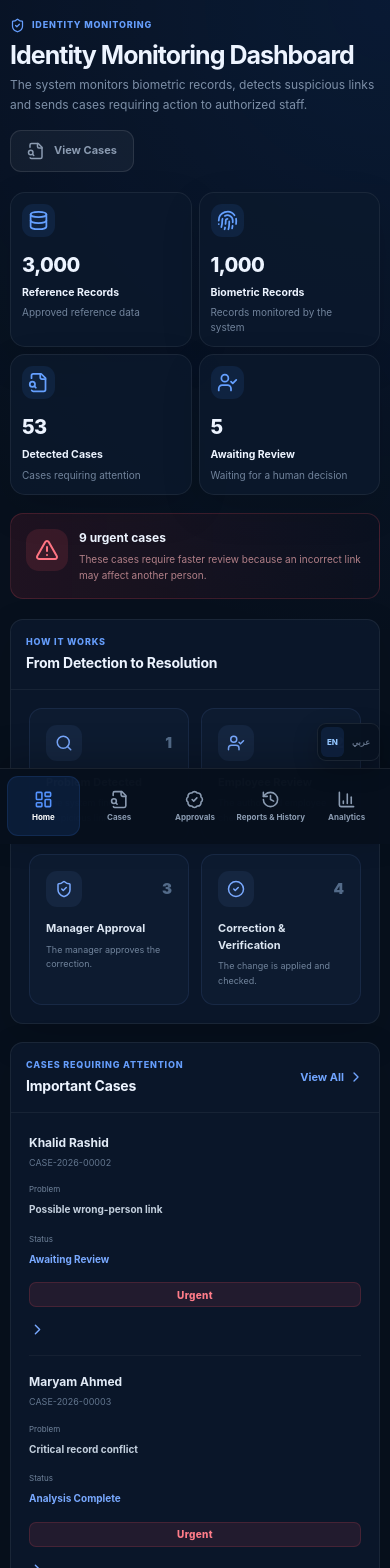
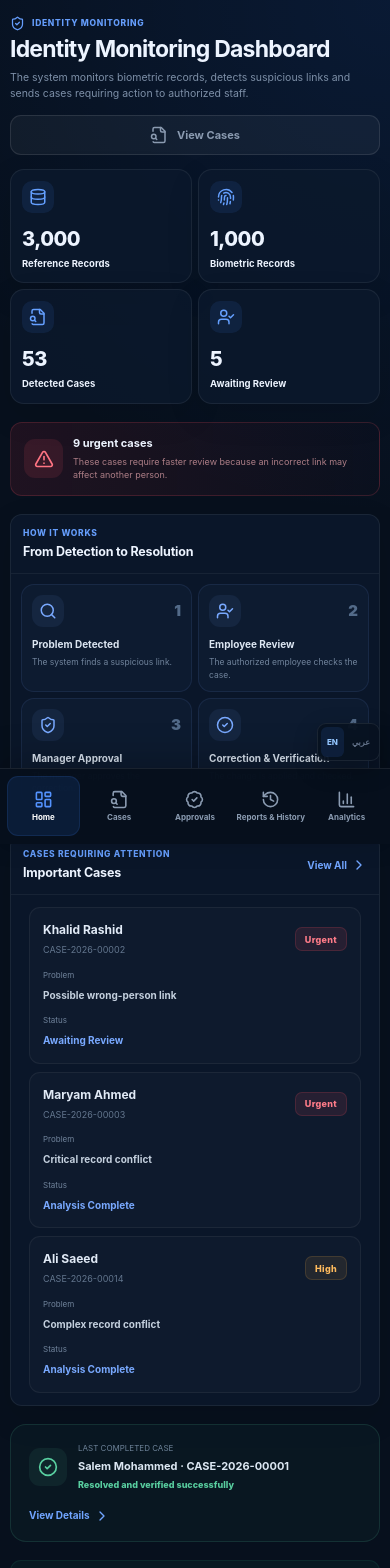
Before and after one commit to x47-cmd/ai-identity-reconciliation-platform, a Next.js app: page / in a window 390 px wide. Shown: the top 1568 px of the page. Built offline with nearby package versions, Linux system fonts and the light colour scheme.

Commit message:
Update globals.css

```diff
--- a/app/globals.css
+++ b/app/globals.css
@@ -369,9 +369,9 @@ svg {
   margin-left: 265px;
 
   padding:
+    30px
     32px
-    34px
-    30px;
+    28px;
 
   max-width: 1800px;
 }
@@ -388,7 +388,7 @@ svg {
   gap: 30px;
 
   margin-bottom:
-    28px;
+    24px;
 }
 
 .eyebrow,
@@ -403,7 +403,7 @@ svg {
   font-size: 10px;
   line-height: 1.4;
 
-  letter-spacing: 1.2px;
+  letter-spacing: 1.1px;
 
   font-weight: 800;
 }
@@ -412,13 +412,13 @@ svg {
   margin:
     7px
     0
-    5px;
-
-  font-size: 30px;
+    6px;
+
+  font-size: 29px;
 
   line-height: 1.15;
 
-  letter-spacing: -1px;
+  letter-spacing: -0.8px;
 }
 
 .topbar p {
@@ -426,9 +426,9 @@ svg {
 
   margin: 0;
 
-  max-width: 720px;
-
-  font-size: 13px;
+  max-width: 680px;
+
+  font-size: 12px;
 
   line-height: 1.65;
 }
@@ -553,28 +553,28 @@ svg {
       rgba(67, 21, 31, 0.06)
     );
 
-  border-radius: 16px;
-
-  min-height: 84px;
-
-  padding:
-    17px
-    20px;
+  border-radius: 15px;
+
+  min-height: 78px;
+
+  padding:
+    15px
+    18px;
 
   display: flex;
   align-items: center;
 
-  gap: 15px;
-
-  margin-bottom: 20px;
+  gap: 14px;
+
+  margin-bottom: 18px;
 }
 
 .alertIcon {
-  min-width: 46px;
-  width: 46px;
-  height: 46px;
-
-  border-radius: 13px;
+  min-width: 43px;
+  width: 43px;
+  height: 43px;
+
+  border-radius: 12px;
 
   display: grid;
   place-items: center;
@@ -582,7 +582,7 @@ svg {
   color: #ff7482;
 
   background:
-    rgba(255, 80, 99, 0.12);
+    rgba(255, 80, 99, 0.11);
 }
 
 .alertText {
@@ -595,19 +595,19 @@ svg {
 }
 
 .alertText strong {
-  font-size: 13px;
+  font-size: 12px;
 
   line-height: 1.45;
 
-  margin-bottom: 5px;
+  margin-bottom: 4px;
 }
 
 .alertText span {
-  color: #b17f87;
-
-  font-size: 11px;
-
-  line-height: 1.6;
+  color: #ad7e86;
+
+  font-size: 10px;
+
+  line-height: 1.55;
 }
 
 .bannerButton {
@@ -620,7 +620,7 @@ svg {
 
   color: #ff8996;
 
-  min-height: 40px;
+  min-height: 39px;
 
   padding:
     0
@@ -628,7 +628,7 @@ svg {
 
   border-radius: 10px;
 
-  font-size: 11px;
+  font-size: 10px;
   font-weight: 750;
 
   display: flex;
@@ -668,9 +668,9 @@ svg {
       minmax(0, 1fr)
     );
 
-  gap: 14px;
-
-  margin-bottom: 16px;
+  gap: 12px;
+
+  margin-bottom: 14px;
 }
 
 .metricCard,
@@ -685,14 +685,14 @@ svg {
     rgba(255, 255, 255, 0.065);
 
   box-shadow:
-    0 14px 40px
-    rgba(0, 0, 0, 0.12);
+    0 12px 34px
+    rgba(0, 0, 0, 0.1);
 }
 
 .metricCard {
-  border-radius: 15px;
-
-  padding: 18px;
+  border-radius: 14px;
+
+  padding: 16px;
 }
 
 .metricTop {
@@ -706,8 +706,8 @@ svg {
 }
 
 .metricIcon {
-  width: 38px;
-  height: 38px;
+  width: 37px;
+  height: 37px;
 
   flex-shrink: 0;
 
@@ -727,37 +727,37 @@ svg {
 
   font-weight: 800;
 
-  font-size: 10px;
-
-  letter-spacing: 0.8px;
+  font-size: 9px;
+
+  letter-spacing: 0.7px;
 }
 
 .metricValue {
-  font-size: 28px;
+  font-size: 27px;
 
   font-weight: 780;
 
-  margin-top: 18px;
-
-  letter-spacing: -0.6px;
+  margin-top: 15px;
+
+  letter-spacing: -0.5px;
 }
 
 .metricTitle {
-  font-size: 12px;
+  font-size: 11px;
 
   font-weight: 700;
 
-  margin-top: 5px;
+  margin-top: 4px;
 }
 
 .metricSubtitle {
-  font-size: 10px;
-
-  line-height: 1.55;
+  font-size: 9px;
+
+  line-height: 1.5;
 
   color: #71839b;
 
-  margin-top: 5px;
+  margin-top: 4px;
 }
 
 
@@ -772,7 +772,7 @@ svg {
     minmax(0, 2fr)
     minmax(280px, 0.75fr);
 
-  gap: 16px;
+  gap: 14px;
 }
 
 .lowerGrid {
@@ -782,21 +782,21 @@ svg {
     minmax(0, 1.4fr)
     minmax(280px, 0.6fr);
 
-  gap: 16px;
-
-  margin-top: 16px;
+  gap: 14px;
+
+  margin-top: 14px;
 }
 
 .panel {
-  border-radius: 16px;
+  border-radius: 15px;
 
   overflow: hidden;
 }
 
 .panelHeader {
   padding:
-    19px
-    20px;
+    17px
+    18px;
 
   display: flex;
   align-items: center;
@@ -804,7 +804,7 @@ svg {
   justify-content:
     space-between;
 
-  gap: 16px;
+  gap: 14px;
 
   border-bottom:
     1px solid
@@ -818,7 +818,7 @@ svg {
     0
     0;
 
-  font-size: 15px;
+  font-size: 14px;
 
   line-height: 1.35;
 
@@ -838,7 +838,7 @@ svg {
 
   gap: 4px;
 
-  font-size: 11px;
+  font-size: 10px;
   font-weight: 700;
 
   text-decoration: none;
@@ -1006,21 +1006,21 @@ tbody tr:hover {
 
   justify-content: center;
 
-  min-height: 25px;
+  min-height: 24px;
 
   padding:
     0
-    10px;
+    9px;
 
   border-radius: 7px;
 
-  font-size: 10px;
+  font-size: 9px;
 
   line-height: 1;
 
   font-weight: 850;
 
-  letter-spacing: 0.35px;
+  letter-spacing: 0.3px;
 
   white-space: nowrap;
 }
@@ -1061,8 +1061,6 @@ tbody tr:hover {
 
 /* =========================================================
    LEGACY SHARED AGENT COMPONENTS
-
-   Kept for compatibility with older hidden routes.
    ========================================================= */
 
 .agentPanel {
@@ -1497,11 +1495,11 @@ tbody tr:hover {
 
 .integrityInfo {
   margin:
-    20px
+    18px
     18px
     0;
 
-  padding: 15px;
+  padding: 14px;
 
   border-radius: 11px;
 
@@ -1537,9 +1535,9 @@ tbody tr:hover {
 .integrityInfo span {
   color: #70998a;
 
-  font-size: 10px;
-
-  line-height: 1.6;
+  font-size: 9px;
+
+  line-height: 1.55;
 
   margin-top: 4px;
 }
@@ -1574,11 +1572,11 @@ select:focus-visible {
    ========================================================= */
 
 .footer {
-  margin-top: 22px;
+  margin-top: 20px;
 
   color: #53657d;
 
-  font-size: 10px;
+  font-size: 9px;
 
   line-height: 1.4;
 
@@ -1672,14 +1670,6 @@ html[dir="rtl"] textarea {
   text-align: right;
 }
 
-
-/*
-   Directional icons.
-
-   Inline transforms defined by individual pages
-   continue to take precedence where used.
-*/
-
 html[dir="rtl"] .identityChange > svg,
 html[dir="rtl"] .bannerButton > svg:last-child {
   transform:
@@ -1736,28 +1726,22 @@ html[dir="rtl"] .bannerButton > svg:last-child {
   .mainContent {
     width: 100%;
 
-    margin:
-      0;
-
-    padding:
-      20px
+    margin: 0;
+
+    padding:
+      18px
       14px
-      30px;
+      25px;
   }
 
 
   html[dir="rtl"] .mainContent {
-    margin:
-      0;
+    margin: 0;
   }
 
 
   /* -------------------------------------------------------
      BOTTOM NAVIGATION
-
-     Exactly five primary destinations.
-     Icon + readable label.
-     No horizontal scrolling.
      ------------------------------------------------------- */
 
   .sidebar {
@@ -1789,17 +1773,14 @@ html[dir="rtl"] .bannerButton > svg:last-child {
 
     flex-direction: row;
 
-    align-items:
-      stretch;
-
-    overflow:
-      visible;
+    align-items: stretch;
+
+    overflow: visible;
 
     background:
       rgba(7, 16, 29, 0.985);
 
-    border:
-      0;
+    border: 0;
 
     border-top:
       1px solid
@@ -1820,8 +1801,7 @@ html[dir="rtl"] .bannerButton > svg:last-child {
       0
       0;
 
-    border:
-      0;
+    border: 0;
 
     border-top:
       1px solid
@@ -1835,11 +1815,6 @@ html[dir="rtl"] .bannerButton > svg:last-child {
     display: none;
   }
 
-
-  /*
-     Hide any legacy extra direct sidebar boxes,
-     while preserving the language switcher.
-  */
 
   .sidebar
   > div:not(
@@ -1961,9 +1936,6 @@ html[dir="rtl"] .bannerButton > svg:last-child {
 
   /* -------------------------------------------------------
      LANGUAGE
-
-     Kept accessible on mobile without becoming
-     a sixth navigation destination.
      ------------------------------------------------------- */
 
   .languageSwitcher {
@@ -2025,50 +1997,53 @@ html[dir="rtl"] .bannerButton > svg:last-child {
      ------------------------------------------------------- */
 
   .topbar {
-    flex-direction:
-      column;
-
-    gap: 15px;
-
-    margin-bottom:
-      20px;
+    flex-direction: column;
+
+    gap: 12px;
+
+    margin-bottom: 16px;
   }
 
 
   .topbar h1 {
-    font-size: 27px;
+    margin-top: 5px;
+
+    font-size: 25px;
 
     line-height: 1.2;
   }
 
 
   .topbar p {
-    font-size: 12px;
-
-    line-height: 1.65;
+    max-width: 100%;
+
+    font-size: 11px;
+
+    line-height: 1.6;
   }
 
 
   .eyebrow,
   .panelEyebrow {
-    font-size: 9px;
-
-    letter-spacing: 0.8px;
+    font-size: 8.5px;
+
+    letter-spacing: 0.7px;
   }
 
 
   .topbarActions {
     width: 100%;
-
-    justify-content:
-      flex-start;
-  }
-
-
-  /*
-     Old user/profile blocks are not needed
-     in the simplified mobile employee view.
-  */
+  }
+
+
+  .topbarActions .searchButton {
+    width: 100%;
+
+    min-height: 40px;
+
+    justify-content: center;
+  }
+
 
   .profile {
     display: none;
@@ -2076,40 +2051,51 @@ html[dir="rtl"] .bannerButton > svg:last-child {
 
 
   /* -------------------------------------------------------
-     ALERTS
+     ALERT
      ------------------------------------------------------- */
 
   .alertBanner {
-    align-items:
-      flex-start;
-
-    gap: 11px;
+    align-items: center;
+
+    gap: 10px;
 
     min-height: 0;
 
-    padding:
-      15px;
-
-    border-radius:
-      13px;
+    margin-bottom: 14px;
+
+    padding: 13px;
+
+    border-radius: 12px;
   }
 
 
   .alertIcon {
-    width: 42px;
-    min-width: 42px;
-
-    height: 42px;
+    width: 39px;
+    min-width: 39px;
+
+    height: 39px;
+
+    border-radius: 11px;
+  }
+
+
+  .alertIcon svg {
+    width: 20px;
+    height: 20px;
   }
 
 
   .alertText strong {
-    font-size: 12px;
+    margin-bottom: 3px;
+
+    font-size: 11px;
   }
 
 
   .alertText span {
-    font-size: 10px;
+    font-size: 9px;
+
+    line-height: 1.5;
   }
 
 
@@ -2127,37 +2113,53 @@ html[dir="rtl"] .bannerButton > svg:last-child {
       1fr
       1fr;
 
-    gap: 9px;
+    gap: 8px;
+
+    margin-bottom: 12px;
   }
 
 
   .metricCard {
-    padding: 14px;
+    min-height: 130px;
+
+    padding: 13px;
   }
 
 
   .metricIcon {
-    width: 35px;
-    height: 35px;
+    width: 34px;
+    height: 34px;
+
+    border-radius: 10px;
+  }
+
+
+  .metricIcon svg {
+    width: 18px;
+    height: 18px;
   }
 
 
   .metricValue {
-    font-size: 23px;
-
-    margin-top: 13px;
+    margin-top: 11px;
+
+    font-size: 22px;
   }
 
 
   .metricTitle {
-    font-size: 11px;
+    margin-top: 3px;
+
+    font-size: 10px;
   }
 
 
   .metricSubtitle {
-    font-size: 10px;
-
-    line-height: 1.5;
+    margin-top: 3px;
+
+    font-size: 8.5px;
+
+    line-height: 1.45;
   }
 
 
@@ -2166,19 +2168,21 @@ html[dir="rtl"] .bannerButton > svg:last-child {
      ------------------------------------------------------- */
 
   .panel {
-    border-radius: 13px;
+    border-radius: 12px;
   }
 
 
   .panelHeader {
     padding:
-      16px
-      15px;
+      14px
+      14px;
   }
 
 
   .panelHeader h2 {
-    font-size: 14px;
+    margin-top: 4px;
+
+    font-size: 13px;
   }
 
 
@@ -2188,13 +2192,14 @@ html[dir="rtl"] .bannerButton > svg:last-child {
       1fr
       !important;
 
-    gap: 12px;
+    gap: 11px;
   }
 
 
   /*
-     Most V2 sections intentionally use inline grids.
-     Stack them on mobile for clear reading.
+     Generic inline grids remain stacked on mobile
+     unless they are one of the simplified dashboard
+     components overridden below.
   */
 
   .panel
@@ -2213,16 +2218,164 @@ html[dir="rtl"] .bannerButton > svg:last-child {
   }
 
 
-  /*
-     Keep very small workflow cards usable.
-  */
+  /* -------------------------------------------------------
+     HOME PAGE — 4 SIMPLE WORKFLOW STEPS
+     ------------------------------------------------------- */
+
+  .panel .homeWorkflowGrid {
+    grid-template-columns:
+      repeat(
+        2,
+        minmax(0, 1fr)
+      )
+      !important;
+
+    gap:
+      8px
+      !important;
+
+    padding:
+      12px
+      !important;
+  }
+
+
+  .homeWorkflowGrid > div {
+    min-height: 118px;
+
+    padding:
+      12px
+      !important;
+  }
+
+
+  .homeWorkflowGrid > div > div:first-child > div {
+    width:
+      32px
+      !important;
+
+    height:
+      32px
+      !important;
+  }
+
+
+  .homeWorkflowGrid strong {
+    margin-top:
+      10px
+      !important;
+
+    font-size:
+      10px
+      !important;
+  }
+
+
+  .homeWorkflowGrid > div > span:last-child {
+    margin-top:
+      4px
+      !important;
+
+    font-size:
+      8.5px
+      !important;
+
+    line-height:
+      1.45
+      !important;
+  }
+
+
+  /* -------------------------------------------------------
+     HOME PAGE — IMPORTANT CASES
+
+     Convert each wide desktop row to a clean compact
+     mobile card with the key information only.
+     ------------------------------------------------------- */
 
   .panel
-  [style*="repeat(5"] {
+  a[style*="grid-template-columns"] {
     grid-template-columns:
       1fr
-      1fr
-      !important;
+      auto
+      !important;
+
+    gap:
+      8px
+      12px
+      !important;
+
+    align-items:
+      center
+      !important;
+
+    margin:
+      8px
+      0;
+
+    padding:
+      13px
+      !important;
+
+    border:
+      1px solid
+      rgba(255, 255, 255, 0.055)
+      !important;
+
+    border-radius:
+      11px;
+
+    background:
+      rgba(255, 255, 255, 0.018);
+  }
+
+
+  .panel
+  a[style*="grid-template-columns"]
+  > div:nth-child(1) {
+    grid-column:
+      1 / 2;
+  }
+
+
+  .panel
+  a[style*="grid-template-columns"]
+  > div:nth-child(2) {
+    grid-column:
+      1 / -1;
+
+    padding-top:
+      4px;
+  }
+
+
+  .panel
+  a[style*="grid-template-columns"]
+  > div:nth-child(3) {
+    grid-column:
+      1 / 2;
+
+    padding-top:
+      2px;
+  }
+
+
+  .panel
+  a[style*="grid-template-columns"]
+  > .priority {
+    grid-column:
+      2 / 3;
+
+    grid-row:
+      1;
+  }
+
+
+  .panel
+  a[style*="grid-template-columns"]
+  > svg:last-child {
+    display:
+      none;
   }
 
 
@@ -2231,11 +2384,11 @@ html[dir="rtl"] .bannerButton > svg:last-child {
      ------------------------------------------------------- */
 
   .detailRow {
-    min-height: 42px;
+    min-height: 40px;
 
     gap: 12px;
 
-    font-size: 11px;
+    font-size: 10px;
   }
 
 
@@ -2247,43 +2400,40 @@ html[dir="rtl"] .bannerButton > svg:last-child {
   .detailRow strong {
     max-width: 42%;
 
-    overflow-wrap:
-      anywhere;
+    overflow-wrap: anywhere;
   }
 
 
   .integrityInfo {
     margin:
-      14px
-      14px
+      12px
+      12px
       0;
 
-    padding: 13px;
-
-    gap: 10px;
+    padding: 12px;
+
+    gap: 9px;
   }
 
 
   .integrityInfo strong {
-    font-size: 11px;
+    font-size: 10px;
   }
 
 
   .integrityInfo span {
-    font-size: 10px;
+    font-size: 9px;
+
+    line-height: 1.5;
   }
 
 
   /* -------------------------------------------------------
      TABLES
-
-     Legacy routes can still scroll if a table remains.
-     Active V2 pages avoid wide technical tables.
-  */
+     ------------------------------------------------------- */
 
   .tableWrap {
-    margin:
-      0;
+    margin: 0;
 
     border-radius:
       0 0 12px 12px;
@@ -2342,19 +2492,18 @@ html[dir="rtl"] .bannerButton > svg:last-child {
      ------------------------------------------------------- */
 
   .footer {
-    flex-direction:
-      column;
+    flex-direction: column;
 
     align-items:
       flex-start;
 
-    gap: 7px;
-
-    margin-top:
-      18px;
-
-    padding-bottom:
-      4px;
+    gap: 6px;
+
+    margin-top: 16px;
+
+    padding-bottom: 4px;
+
+    font-size: 8.5px;
   }
 }
 
@@ -2367,9 +2516,24 @@ html[dir="rtl"] .bannerButton > svg:last-child {
 
   .mainContent {
     padding:
-      18px
+      16px
       12px
-      26px;
+      24px;
+  }
+
+
+  .topbar {
+    margin-bottom: 14px;
+  }
+
+
+  .topbar h1 {
+    font-size: 23px;
+  }
+
+
+  .topbar p {
+    font-size: 10.5px;
   }
 
 
@@ -2378,32 +2542,66 @@ html[dir="rtl"] .bannerButton > svg:last-child {
       1fr
       1fr;
 
-    gap: 8px;
+    gap: 7px;
   }
 
 
   .metricCard {
-    padding: 13px;
+    min-height: 118px;
+
+    padding: 12px;
   }
 
 
   .metricValue {
-    font-size: 22px;
+    font-size: 21px;
   }
 
 
   .metricTitle {
-    font-size: 10.5px;
-  }
-
-
-  .topbar h1 {
-    font-size: 25px;
+    font-size: 9.5px;
+  }
+
+
+  /*
+     On small phones the metric number + title are enough.
+     Hiding the secondary description dramatically reduces
+     visual clutter on the landing screen.
+  */
+
+  .metricSubtitle {
+    display: none;
+  }
+
+
+  .panel .homeWorkflowGrid {
+    grid-template-columns:
+      1fr
+      1fr
+      !important;
+  }
+
+
+  .homeWorkflowGrid > div {
+    min-height: 105px;
+  }
+
+
+  .panelHeader {
+    padding:
+      13px
+      12px;
+  }
+
+
+  .panelHeader h2 {
+    font-size: 12.5px;
   }
 
 
   .navItem {
     height: 60px;
+
     min-height: 60px;
   }
 
@@ -2420,7 +2618,7 @@ html[dir="rtl"] .bannerButton > svg:last-child {
 
 
   .footer {
-    font-size: 9px;
+    font-size: 8px;
   }
 }
 
@@ -2438,11 +2636,13 @@ html[dir="rtl"] .bannerButton > svg:last-child {
 
 
   .statsGrid {
-    gap: 7px;
+    gap: 6px;
   }
 
 
   .metricCard {
+    min-height: 112px;
+
     padding: 11px;
   }
 
@@ -2453,8 +2653,28 @@ html[dir="rtl"] .bannerButton > svg:last-child {
 
 
   .metricIcon {
-    width: 33px;
-    height: 33px;
+    width: 32px;
+    height: 32px;
+  }
+
+
+  .panel .homeWorkflowGrid {
+    gap:
+      6px
+      !important;
+
+    padding:
+      10px
+      !important;
+  }
+
+
+  .homeWorkflowGrid > div {
+    min-height: 102px;
+
+    padding:
+      10px
+      !important;
   }
 
 
```
Lines whose indentation alone changed are shown as unchanged.
